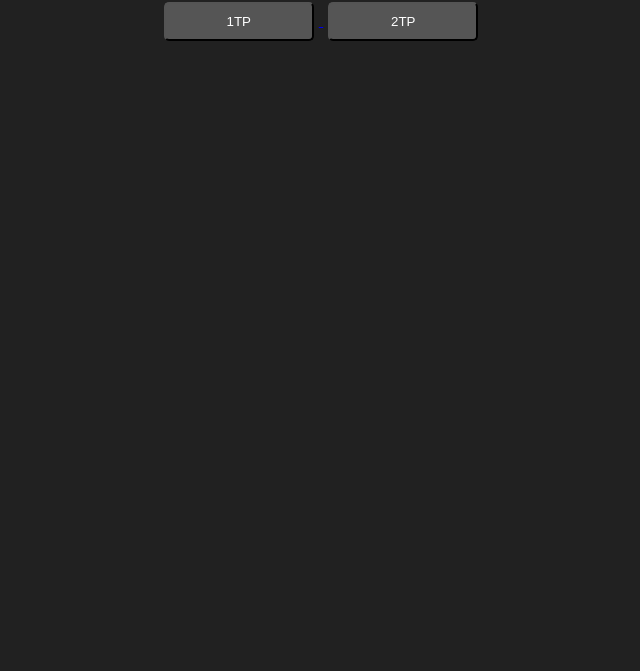
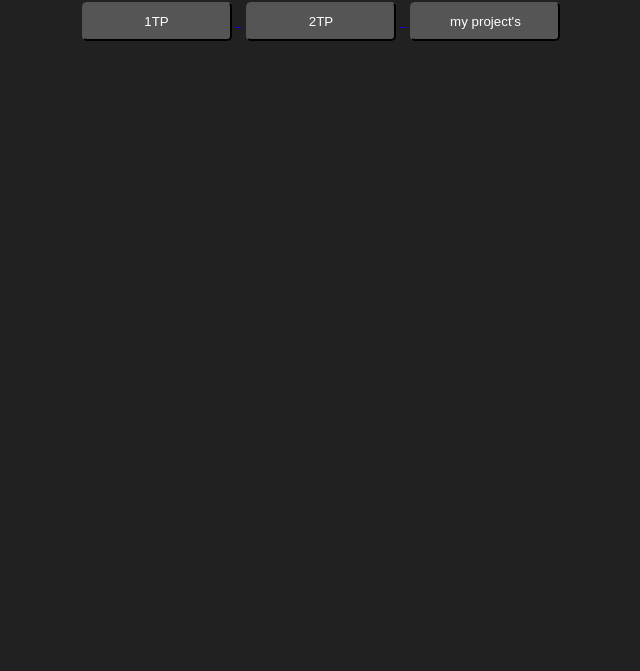
Before and after one commit to ValeriiTP/allschoolprojects, a plain HTML site: page index.html in a window 1280 px wide. Shown: the part 129-800 px from the top of the page, without its empty margins (319-959 px from the left). Drawn offline with Linux system fonts and the light colour scheme.

Commit message:
Update index.html

```diff
--- a/index.html
+++ b/index.html
@@ -20,6 +20,10 @@
     <button>2TP</button>
 </a>
 
+    <a href="index3.html">
+    <button>my project's</button>
+</a>
+
 
 
 
```
